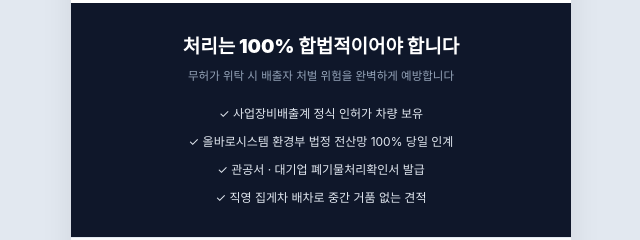
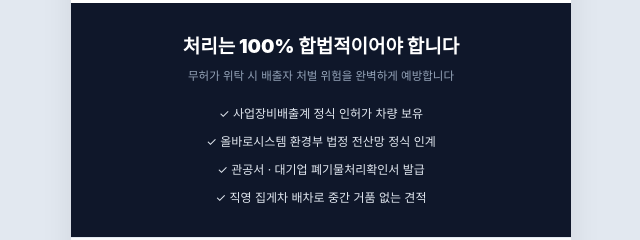
Before and after one commit to cleanenv-kr/cleanenv-kr.github.io, a plain HTML site: page index.html in a window 1280 px wide. Shown: the part 2067-2307 px from the top of the page, 319-959 px from the left. Drawn offline with Linux system fonts and the light colour scheme.

Commit message:
올바로 전산 100% 당일 인계 문구를 정식 인계로 수정 (클레임 방지)

```diff
--- a/index.html
+++ b/index.html
@@ -832,7 +832,7 @@
 
       <div class="trust-list">
         <p>✓ 사업장비배출계 정식 인허가 차량 보유</p>
-        <p>✓ 올바로시스템 환경부 법정 전산망 100% 당일 인계</p>
+        <p>✓ 올바로시스템 환경부 법정 전산망 정식 인계</p>
         <p>✓ 관공서 · 대기업 폐기물처리확인서 발급</p>
         <p>✓ 직영 집게차 배차로 중간 거품 없는 견적</p>
       </div>
```
Also changed, not shown: daejeon.html (+2 -2 lines).
